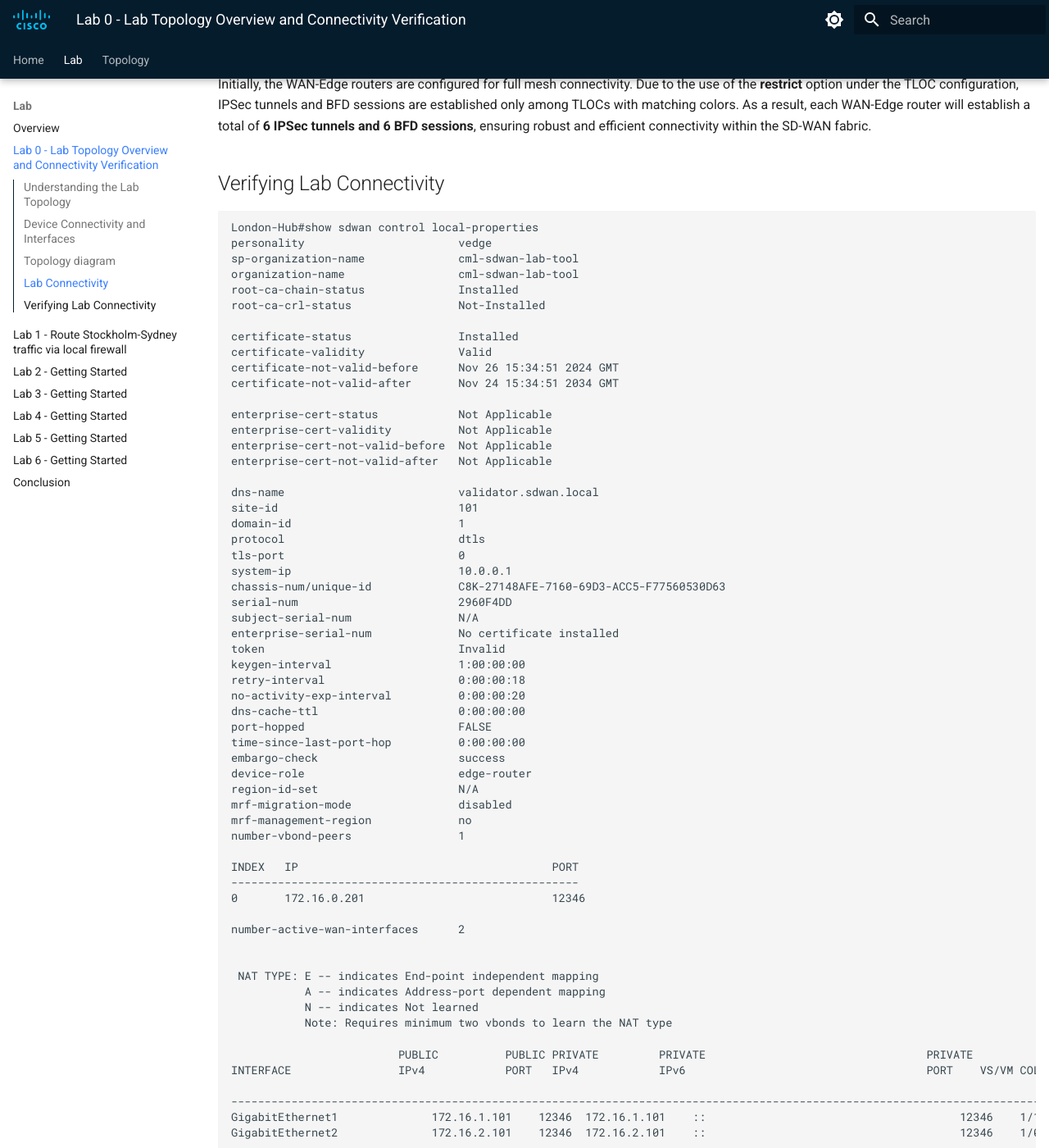
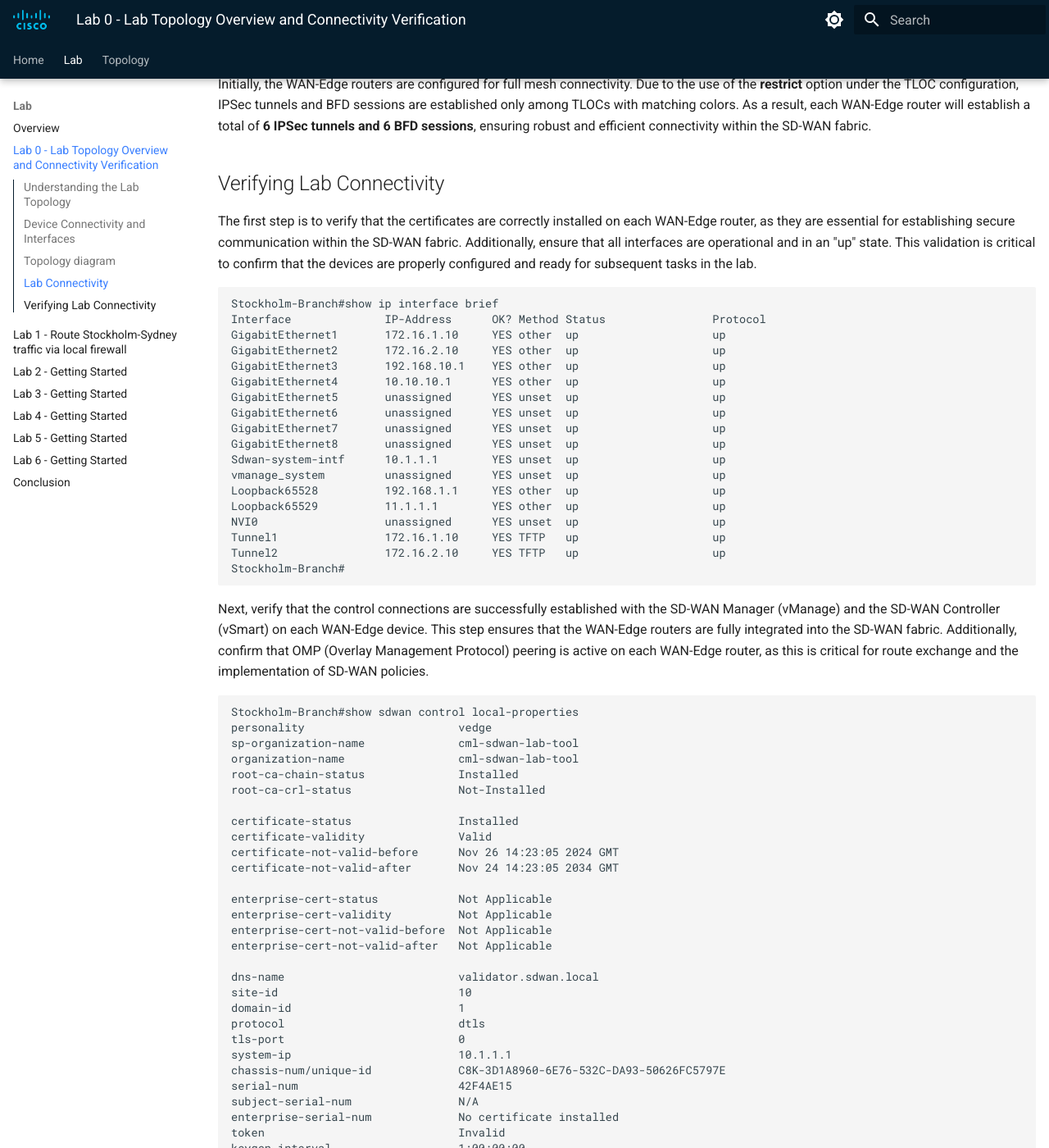
Before and after one commit to ciscodocs/ltrent-2008-clemea25, an MkDocs documentation site: the page built from docs/lab0_getting_started.md, in a window 1280 px wide and 1400 px high, scrolled down 2726 px. Shown: the whole window at 82% size. Built offline with MkDocs 1.6.1 and Material for MkDocs 9.7.7, drawn with Linux system fonts in a browser that asks for light colours; some of the changed text lies outside the part shown.

Commit message:
Lab 0 Task finalized.

````diff
--- a/docs/lab0_getting_started.md
+++ b/docs/lab0_getting_started.md
@@ -50,8 +50,34 @@ Initially, the WAN-Edge routers are configured for full mesh connectivity. Due t
 
 ## Verifying Lab Connectivity
 
+The first step is to verify that the certificates are correctly installed on each WAN-Edge router, as they are essential for establishing secure communication within the SD-WAN fabric. Additionally, ensure that all interfaces are operational and in an "up" state. This validation is critical to confirm that the devices are properly configured and ready for subsequent tasks in the lab.
+
+```{ .ios, .no-copy}
+Stockholm-Branch#show ip interface brief
+Interface              IP-Address      OK? Method Status                Protocol
+GigabitEthernet1       172.16.1.10     YES other  up                    up
+GigabitEthernet2       172.16.2.10     YES other  up                    up
+GigabitEthernet3       192.168.10.1    YES other  up                    up
+GigabitEthernet4       10.10.10.1      YES other  up                    up
+GigabitEthernet5       unassigned      YES unset  up                    up
+GigabitEthernet6       unassigned      YES unset  up                    up
+GigabitEthernet7       unassigned      YES unset  up                    up
+GigabitEthernet8       unassigned      YES unset  up                    up
+Sdwan-system-intf      10.1.1.1        YES unset  up                    up
+vmanage_system         unassigned      YES unset  up                    up
+Loopback65528          192.168.1.1     YES other  up                    up
+Loopback65529          11.1.1.1        YES other  up                    up
+NVI0                   unassigned      YES unset  up                    up
+Tunnel1                172.16.1.10     YES TFTP   up                    up
+Tunnel2                172.16.2.10     YES TFTP   up                    up
+Stockholm-Branch#
+```
+
+Next, verify that the control connections are successfully established with the SD-WAN Manager (vManage) and the SD-WAN Controller (vSmart) on each WAN-Edge device. This step ensures that the WAN-Edge routers are fully integrated into the SD-WAN fabric. Additionally, confirm that OMP (Overlay Management Protocol) peering is active on each WAN-Edge router, as this is critical for route exchange and the implementation of SD-WAN policies.
+
+
 ``` { .ios, .no-copy }
-London-Hub#show sdwan control local-properties
+Stockholm-Branch#show sdwan control local-properties
 personality                       vedge
 sp-organization-name              cml-sdwan-lab-tool
 organization-name                 cml-sdwan-lab-tool
@@ -60,8 +86,8 @@ root-ca-crl-status                Not-Installed
 
 certificate-status                Installed
 certificate-validity              Valid
-certificate-not-valid-before      Nov 26 15:34:51 2024 GMT
-certificate-not-valid-after       Nov 24 15:34:51 2034 GMT
+certificate-not-valid-before      Nov 26 14:23:05 2024 GMT
+certificate-not-valid-after       Nov 24 14:23:05 2034 GMT
 
 enterprise-cert-status            Not Applicable
 enterprise-cert-validity          Not Applicable
@@ -69,22 +95,22 @@ enterprise-cert-not-valid-before  Not Applicable
 enterprise-cert-not-valid-after   Not Applicable
 
 dns-name                          validator.sdwan.local
-site-id                           101
+site-id                           10
 domain-id                         1
 protocol                          dtls
 tls-port                          0
-system-ip                         10.0.0.1
-chassis-num/unique-id             C8K-27148AFE-7160-69D3-ACC5-F77560530D63
-serial-num                        2960F4DD
+system-ip                         10.1.1.1
+chassis-num/unique-id             C8K-3D1A8960-6E76-532C-DA93-50626FC5797E
+serial-num                        42F4AE15
 subject-serial-num                N/A
 enterprise-serial-num             No certificate installed
 token                             Invalid
 keygen-interval                   1:00:00:00
-retry-interval                    0:00:00:18
+retry-interval                    0:00:00:17
 no-activity-exp-interval          0:00:00:20
 dns-cache-ttl                     0:00:00:00
-port-hopped                       FALSE
-time-since-last-port-hop          0:00:00:00
+port-hopped                       TRUE
+time-since-last-port-hop          13:12:53:22
 embargo-check                     success
 device-role                       edge-router
 region-id-set                     N/A
@@ -108,6 +134,6 @@ number-active-wan-interfaces      2
 INTERFACE                IPv4            PORT   IPv4            IPv6                                    PORT    VS/VM COLOR            STATE CNTRL CONTROL/     LR/LB  CONNECTION   REMAINING   TYPE CON REG     INTERFACE
                                                                                                                                                    STUN                                              PRF IDs
 --------------------------------------------------------------------------------------------------------------------------------------------------------------------------------------------------------------------------
-GigabitEthernet1              172.16.1.101    12346  172.16.1.101    ::                                      12346    1/1  biz-internet     up     2     yes/yes/no   No/No  0:00:00:02   0:06:17:23  N    5  Default N/A
-GigabitEthernet2              172.16.2.101    12346  172.16.2.101    ::                                      12346    1/0  mpls             up     2     yes/yes/no   No/No  0:00:00:02   0:06:17:23  N    5  Default N/A
+GigabitEthernet1              172.16.1.10     12386  172.16.1.10     ::                                      12386    1/1  biz-internet     up     2     yes/yes/no   No/No  0:00:00:00   0:11:17:15  N    5  Default N/A
+GigabitEthernet2              172.16.2.10     12386  172.16.2.10     ::                                      12386    1/0  mpls             up     2     yes/yes/no   No/No  0:00:00:00   0:11:17:15  N    5  Default N/A
 ```
````
